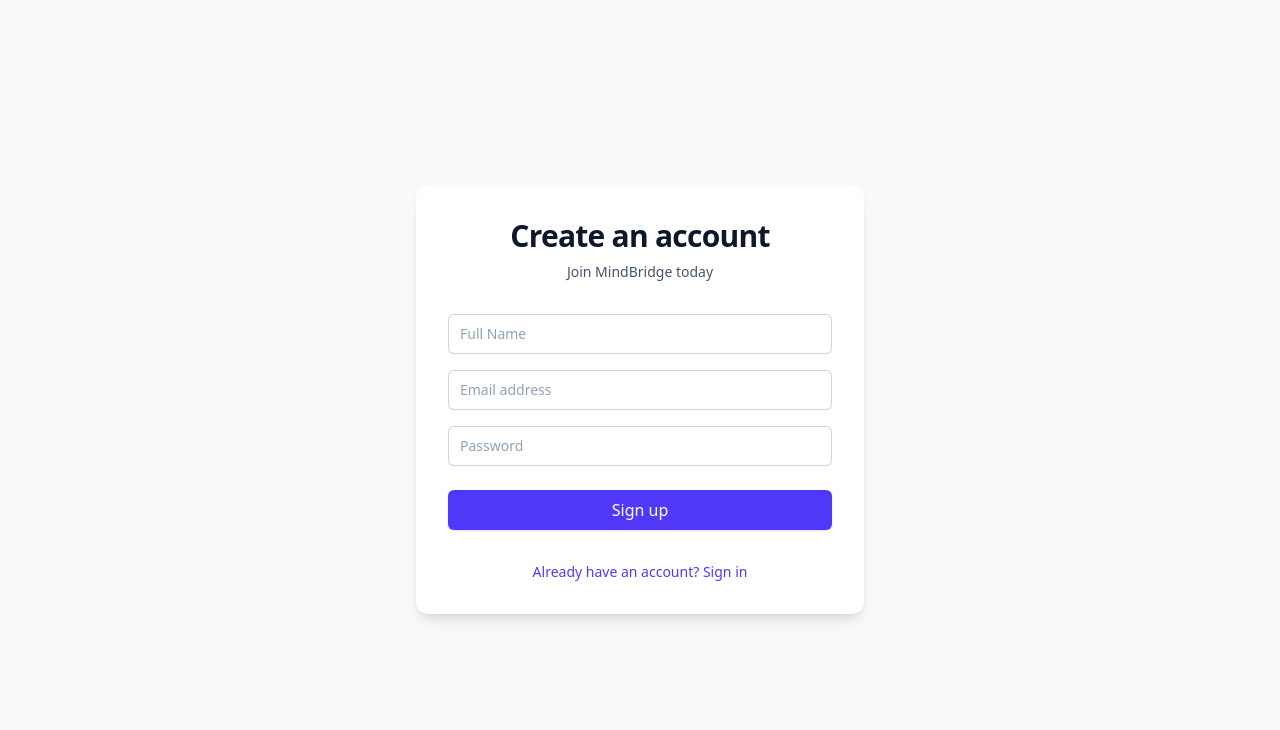
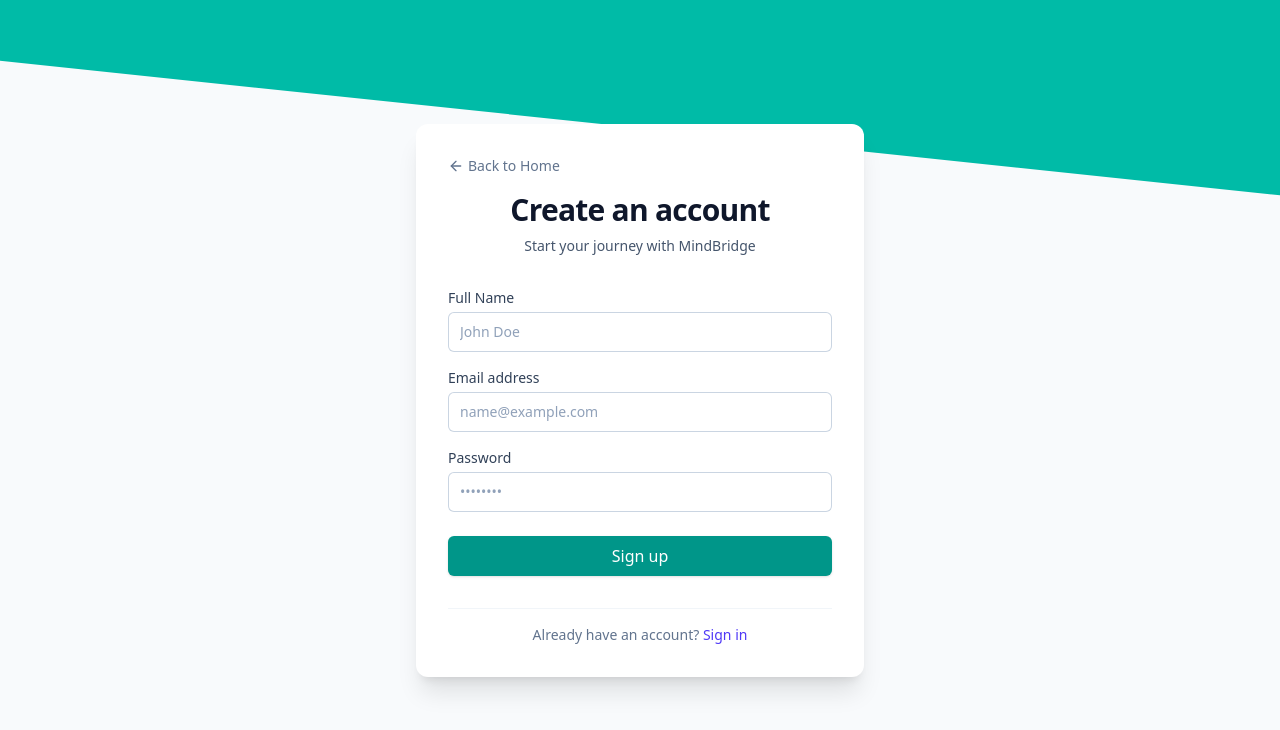
Before and after one commit to ProsperAsare99/MindBridge-Mental-Health-Navigator-Project, a Next.js app: page /register in a window 1280 px wide. Shown: the top 730 px of the page. Built offline with nearby package versions, Linux system fonts and the light colour scheme; no server answers.

Commit message:
feat: Add login and registration pages with Firebase authentication.

```diff
--- a/src/app/login/page.tsx
+++ b/src/app/login/page.tsx
@@ -1,32 +1,104 @@
+"use client";
+
 import Link from "next/link";
+import { useState } from "react";
+import { useRouter } from "next/navigation";
+import { signInWithEmailAndPassword } from "firebase/auth";
+import { auth } from "@/lib/firebase";
 import { Button } from "@/components/ui/button";
+import { ArrowLeft } from "lucide-react";
 
 export default function LoginPage() {
+    const [email, setEmail] = useState("");
+    const [password, setPassword] = useState("");
+    const [error, setError] = useState("");
+    const [loading, setLoading] = useState(false);
+    const router = useRouter();
+
+    const handleLogin = async (e: React.FormEvent) => {
+        e.preventDefault();
+        setError("");
+        setLoading(true);
+
+        try {
+            await signInWithEmailAndPassword(auth, email, password);
+            router.push("/dashboard"); // Redirect to dashboard after login
+        } catch (err: any) {
+            console.error(err);
+            if (err.code === 'auth/invalid-credential') {
+                setError("Invalid email or password.");
+            } else {
+                setError("Failed to sign in. Please try again.");
+            }
+        } finally {
+            setLoading(false);
+        }
+    };
+
     return (
-        <div className="flex min-h-screen flex-col items-center justify-center p-4 bg-slate-50">
-            <div className="w-full max-w-md space-y-8 bg-white p-8 rounded-xl shadow-lg">
+        <div className="flex min-h-screen flex-col items-center justify-center p-4 bg-slate-50 relative overflow-hidden">
+            {/* Background decoration */}
+            <div className="absolute top-0 left-0 w-full h-64 bg-indigo-600 skew-y-6 transform -translate-y-32 z-0" />
+
+            <div className="w-full max-w-md space-y-8 bg-white p-8 rounded-xl shadow-xl z-10 animate-in fade-in slide-in-from-bottom-5 duration-500">
+                <Link href="/" className="inline-flex items-center text-sm text-slate-500 hover:text-indigo-600 transition-colors mb-4">
+                    <ArrowLeft className="h-4 w-4 mr-1" /> Back to Home
+                </Link>
+
                 <div className="text-center">
                     <h2 className="text-3xl font-bold tracking-tight text-slate-900">Welcome back</h2>
-                    <p className="mt-2 text-sm text-slate-600">Sign in to your account</p>
+                    <p className="mt-2 text-sm text-slate-600">Sign in to access your dashboard</p>
                 </div>
-                <form className="mt-8 space-y-6">
+
+                {error && (
+                    <div className="mt-4 p-3 bg-red-50 text-red-600 text-sm rounded-md text-center border border-red-100">
+                        {error}
+                    </div>
+                )}
+
+                <form className="mt-8 space-y-6" onSubmit={handleLogin}>
                     <div className="space-y-4">
                         <div>
-                            <label htmlFor="email" className="sr-only">Email address</label>
-                            <input id="email" name="email" type="email" required className="relative block w-full rounded-md border-0 py-2 px-3 text-slate-900 ring-1 ring-inset ring-slate-300 placeholder:text-slate-400 focus:z-10 focus:ring-2 focus:ring-inset focus:ring-indigo-600 sm:text-sm sm:leading-6" placeholder="Email address" />
+                            <label htmlFor="email" className="block text-sm font-medium text-slate-700 mb-1">Email address</label>
+                            <input
+                                id="email"
+                                name="email"
+                                type="email"
+                                required
+                                value={email}
+                                onChange={(e) => setEmail(e.target.value)}
+                                className="relative block w-full rounded-md border-0 py-2 px-3 text-slate-900 ring-1 ring-inset ring-slate-300 placeholder:text-slate-400 focus:z-10 focus:ring-2 focus:ring-inset focus:ring-indigo-600 sm:text-sm sm:leading-6"
+                                placeholder="name@example.com"
+                            />
                         </div>
                         <div>
-                            <label htmlFor="password" className="sr-only">Password</label>
-                            <input id="password" name="password" type="password" required className="relative block w-full rounded-md border-0 py-2 px-3 text-slate-900 ring-1 ring-inset ring-slate-300 placeholder:text-slate-400 focus:z-10 focus:ring-2 focus:ring-inset focus:ring-indigo-600 sm:text-sm sm:leading-6" placeholder="Password" />
+                            <label htmlFor="password" className="block text-sm font-medium text-slate-700 mb-1">Password</label>
+                            <input
+                                id="password"
+                                name="password"
+                                type="password"
+                                required
+                                value={password}
+                                onChange={(e) => setPassword(e.target.value)}
+                                className="relative block w-full rounded-md border-0 py-2 px-3 text-slate-900 ring-1 ring-inset ring-slate-300 placeholder:text-slate-400 focus:z-10 focus:ring-2 focus:ring-inset focus:ring-indigo-600 sm:text-sm sm:leading-6"
+                                placeholder="••••••••"
+                            />
                         </div>
                     </div>
 
                     <div>
-                        <Button className="w-full bg-indigo-600 hover:bg-indigo-500">Sign in</Button>
+                        <Button
+                            type="submit"
+                            className="w-full bg-indigo-600 hover:bg-indigo-500 text-white"
+                            disabled={loading}
+                        >
+                            {loading ? "Signing in..." : "Sign in"}
+                        </Button>
                     </div>
                 </form>
-                <div className="text-center text-sm">
-                    <Link href="/register" className="font-medium text-indigo-600 hover:text-indigo-500">Don't have an account? Sign up</Link>
+                <div className="text-center text-sm pt-4 border-t border-slate-100">
+                    <span className="text-slate-500">Don't have an account? </span>
+                    <Link href="/register" className="font-medium text-indigo-600 hover:text-indigo-500">Sign up</Link>
                 </div>
             </div>
         </div>
--- a/src/app/register/page.tsx
+++ b/src/app/register/page.tsx
@@ -1,36 +1,125 @@
+"use client";
+
 import Link from "next/link";
+import { useState } from "react";
+import { useRouter } from "next/navigation";
+import { createUserWithEmailAndPassword, updateProfile } from "firebase/auth";
+import { auth } from "@/lib/firebase";
 import { Button } from "@/components/ui/button";
+import { ArrowLeft } from "lucide-react";
 
 export default function RegisterPage() {
+    const [name, setName] = useState("");
+    const [email, setEmail] = useState("");
+    const [password, setPassword] = useState("");
+    const [error, setError] = useState("");
+    const [loading, setLoading] = useState(false);
+    const router = useRouter();
+
+    const handleRegister = async (e: React.FormEvent) => {
+        e.preventDefault();
+        setError("");
+        setLoading(true);
+
+        try {
+            const userCredential = await createUserWithEmailAndPassword(auth, email, password);
+            // Update the user's display name
+            await updateProfile(userCredential.user, {
+                displayName: name
+            });
+
+            router.push("/dashboard"); // Redirect to dashboard after registration
+        } catch (err: any) {
+            console.error(err);
+            if (err.code === 'auth/email-already-in-use') {
+                setError("Email is already in use.");
+            } else if (err.code === 'auth/weak-password') {
+                setError("Password should be at least 6 characters.");
+            } else {
+                setError("Failed to create account. Please try again.");
+            }
+        } finally {
+            setLoading(false);
+        }
+    };
+
     return (
-        <div className="flex min-h-screen flex-col items-center justify-center p-4 bg-slate-50">
-            <div className="w-full max-w-md space-y-8 bg-white p-8 rounded-xl shadow-lg">
+        <div className="flex min-h-screen flex-col items-center justify-center p-4 bg-slate-50 relative overflow-hidden">
+            {/* Background decoration */}
+            <div className="absolute top-0 right-0 w-full h-64 bg-teal-500 skew-y-6 transform -translate-y-32 z-0" />
+
+            <div className="w-full max-w-md space-y-8 bg-white p-8 rounded-xl shadow-xl z-10 animate-in fade-in slide-in-from-bottom-5 duration-500">
+                <Link href="/" className="inline-flex items-center text-sm text-slate-500 hover:text-indigo-600 transition-colors mb-4">
+                    <ArrowLeft className="h-4 w-4 mr-1" /> Back to Home
+                </Link>
+
                 <div className="text-center">
                     <h2 className="text-3xl font-bold tracking-tight text-slate-900">Create an account</h2>
-                    <p className="mt-2 text-sm text-slate-600">Join MindBridge today</p>
+                    <p className="mt-2 text-sm text-slate-600">Start your journey with MindBridge</p>
                 </div>
-                <form className="mt-8 space-y-6">
+
+                {error && (
+                    <div className="mt-4 p-3 bg-red-50 text-red-600 text-sm rounded-md text-center border border-red-100">
+                        {error}
+                    </div>
+                )}
+
+                <form className="mt-8 space-y-6" onSubmit={handleRegister}>
                     <div className="space-y-4">
                         <div>
-                            <label htmlFor="name" className="sr-only">Full Name</label>
-                            <input id="name" name="name" type="text" required className="relative block w-full rounded-md border-0 py-2 px-3 text-slate-900 ring-1 ring-inset ring-slate-300 placeholder:text-slate-400 focus:z-10 focus:ring-2 focus:ring-inset focus:ring-indigo-600 sm:text-sm sm:leading-6" placeholder="Full Name" />
+                            <label htmlFor="name" className="block text-sm font-medium text-slate-700 mb-1">Full Name</label>
+                            <input
+                                id="name"
+                                name="name"
+                                type="text"
+                                required
+                                value={name}
+                                onChange={(e) => setName(e.target.value)}
+                                className="relative block w-full rounded-md border-0 py-2 px-3 text-slate-900 ring-1 ring-inset ring-slate-300 placeholder:text-slate-400 focus:z-10 focus:ring-2 focus:ring-inset focus:ring-indigo-600 sm:text-sm sm:leading-6"
+                                placeholder="John Doe"
+                            />
                         </div>
                         <div>
-                            <label htmlFor="email" className="sr-only">Email address</label>
-                            <input id="email" name="email" type="email" required className="relative block w-full rounded-md border-0 py-2 px-3 text-slate-900 ring-1 ring-inset ring-slate-300 placeholder:text-slate-400 focus:z-10 focus:ring-2 focus:ring-inset focus:ring-indigo-600 sm:text-sm sm:leading-6" placeholder="Email address" />
+                            <label htmlFor="email" className="block text-sm font-medium text-slate-700 mb-1">Email address</label>
+                            <input
+                                id="email"
+                                name="email"
+                                type="email"
+                                required
+                                value={email}
+                                onChange={(e) => setEmail(e.target.value)}
+                                className="relative block w-full rounded-md border-0 py-2 px-3 text-slate-900 ring-1 ring-inset ring-slate-300 placeholder:text-slate-400 focus:z-10 focus:ring-2 focus:ring-inset focus:ring-indigo-600 sm:text-sm sm:leading-6"
+                                placeholder="name@example.com"
+                            />
                         </div>
                         <div>
-                            <label htmlFor="password" className="sr-only">Password</label>
-                            <input id="password" name="password" type="password" required className="relative block w-full rounded-md border-0 py-2 px-3 text-slate-900 ring-1 ring-inset ring-slate-300 placeholder:text-slate-400 focus:z-10 focus:ring-2 focus:ring-inset focus:ring-indigo-600 sm:text-sm sm:leading-6" placeholder="Password" />
+                            <label htmlFor="password" className="block text-sm font-medium text-slate-700 mb-1">Password</label>
+                            <input
+                                id="password"
+                                name="password"
+                                type="password"
+                                required
+                                value={password}
+                                onChange={(e) => setPassword(e.target.value)}
+                                className="relative block w-full rounded-md border-0 py-2 px-3 text-slate-900 ring-1 ring-inset ring-slate-300 placeholder:text-slate-400 focus:z-10 focus:ring-2 focus:ring-inset focus:ring-indigo-600 sm:text-sm sm:leading-6"
+                                placeholder="••••••••"
+                            />
                         </div>
                     </div>
 
                     <div>
-                        <Button className="w-full bg-indigo-600 hover:bg-indigo-500">Sign up</Button>
+                        <Button
+                            type="submit"
+                            className="w-full bg-teal-600 hover:bg-teal-500 text-white"
+                            disabled={loading}
+                        >
+                            {loading ? "Creating account..." : "Sign up"}
+                        </Button>
                     </div>
                 </form>
-                <div className="text-center text-sm">
-                    <Link href="/login" className="font-medium text-indigo-600 hover:text-indigo-500">Already have an account? Sign in</Link>
+                <div className="text-center text-sm pt-4 border-t border-slate-100">
+                    <span className="text-slate-500">Already have an account? </span>
+                    <Link href="/login" className="font-medium text-indigo-600 hover:text-indigo-500">Sign in</Link>
                 </div>
             </div>
         </div>
```
